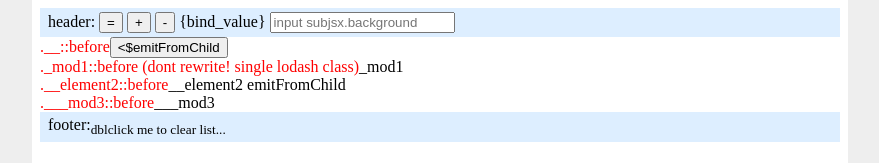
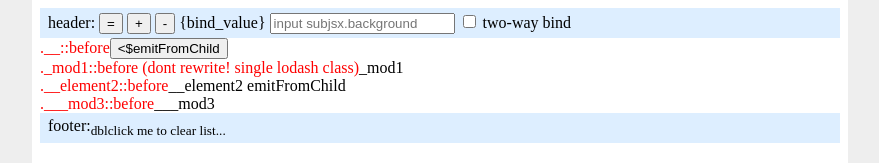
Before and after one commit to impfromliga/jsxLdr, a website: page public/index.html in a window 1280 px wide. Shown: the top 163 px of the page, without its empty margins (200-1079 px from the left). Drawn offline with Linux system fonts and the light colour scheme.

Commit message:
now return Promise.all from all uploaded jsr's; _event attrs was remove by first bind, child-bind has priority

```diff
--- a/package.json
+++ b/package.json
@@ -1,6 +1,6 @@
 {
   "name": "jsxldr",
-  "version": "1.3.0",
+  "version": "1.3.1",
   "description": "tini jsx loader",
   "main": "index.html",
   "scripts": {
--- a/public/jsxldr.js
+++ b/public/jsxldr.js
@@ -19,7 +19,7 @@ function jsxldr($pa, $pa_children){
         const _children={};
         const $= Object.defineProperties(
             q=>{
-                if(q===undefined) return jsxldr.call(el,$,_children) //shortcut $() for refresh this
+                if(q===undefined) return Promise.all(jsxldr.call(el,$,_children)) //shortcut $() for refresh this
                 if(q=='.__')return el;                        //shortcut $('.__') for return this dom element
                 //<< TODO: comma separated multiple selectors and/or commas between argument params
                 let[sel,scope]=q.split(/\$(?=[^\]]*$)/)
@@ -108,14 +108,14 @@ function jsxldr($pa, $pa_children){
             //bind jobs:
             let bindlate=[].slice.call(el.querySelectorAll(EVENT_TYPES.map(e=>`[${e}]`).join(',')));
             //await load nested:
-            await Promise.all(jsxldr.call(el,$,_children))
+            await $()
             //binds:
             bindlate.forEach(ch=>{
                 EVENT_TYPES.forEach(ev=>{
                     let bind= ch.getAttribute(ev) ;
-                    if(!bind)return;
+                    if(!bind || !ch.parentElement)return;
                     //TODO: by $ scope
-                    [bind]=$(bind)
+                    [bind]=$(bind) //best 1st ?
                     if(!bind)throw new Error('empty bind')
                     console.log(`${ch}.on`+ev.slice(1),'BINDED',bind)
                     ch['on'+ev.slice(1)]=bind;
--- a/public/polycalc.htm
+++ b/public/polycalc.htm
@@ -6,6 +6,7 @@
     <span class="__rtc">{bind_value}</span>
 <!--    <span class="__rtc"><x></x></span>-->
     <input _change=.polylist$change placeholder="input subjsx.background" />
+    <input type=checkbox _change=$checked> two-way bind
 </div>
 <div _class=polylist></div>
 <div class=footer _dblclick=.polylist$clear>footer:<sub>dblclick me to clear list...</sub></div>
@@ -18,6 +19,7 @@
 </style>
 
 <script>
+    $.checked=e=>alert('$.checked')
     $.log=e=> console.log($.tree())
     $.emitFromChild=e=>{
         console.log(e)
```
